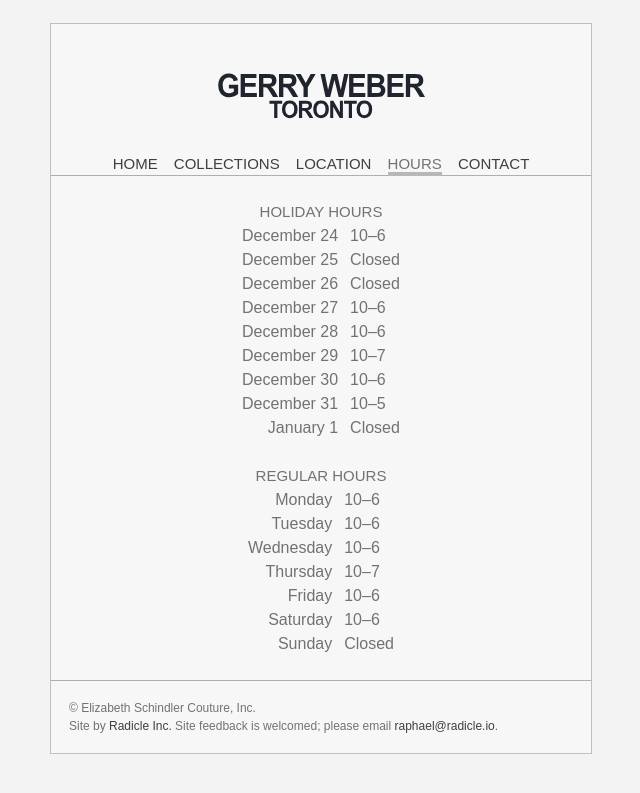
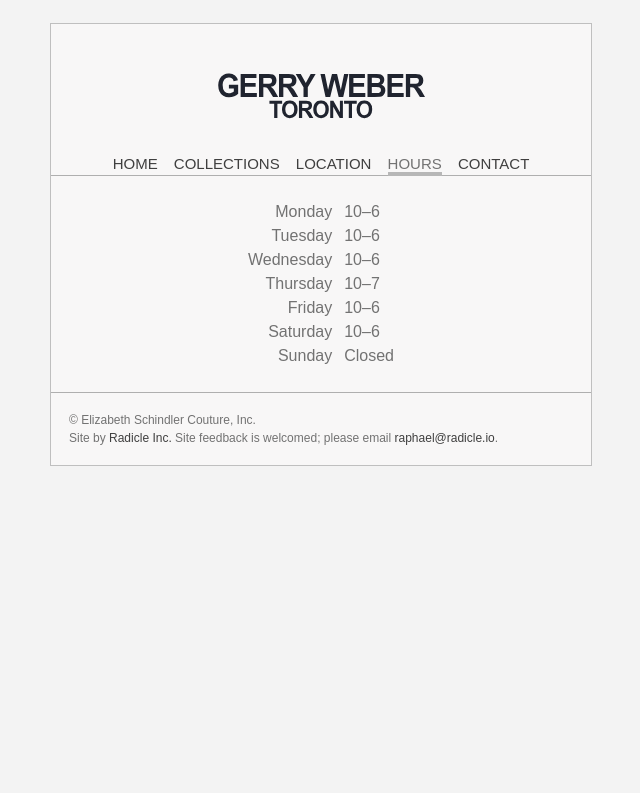
Before and after one commit to RadicleStudios/GWTorWebsite, a Jekyll site: the page built from hours.html, in a window 1280 px wide. Shown: the top 793 px of the page, without its empty margins (319-959 px from the left). Built offline with Jekyll 4.4.1, drawn with Linux system fonts in a browser that asks for light colours.

Commit message:
Update hours

```diff
--- a/hours.html
+++ b/hours.html
@@ -2,19 +2,6 @@
 layout: default
 ---
 <section class="centering">
-  <h2>Holiday Hours</h2>
-  <table class="centered">
-    <tr><td style="text-align: right; padding-right: 6px">December 24</td>   <td style="text-align: left; padding-left: 6px">10&ndash;6</td></tr>
-    <tr><td style="text-align: right; padding-right: 6px">December 25</td>  <td style="text-align: left; padding-left: 6px">Closed</td></tr>
-    <tr><td style="text-align: right; padding-right: 6px">December 26</td><td style="text-align: left; padding-left: 6px">Closed</td></tr>
-    <tr><td style="text-align: right; padding-right: 6px">December 27</td> <td style="text-align: left; padding-left: 6px">10&ndash;6</td></tr>
-    <tr><td style="text-align: right; padding-right: 6px">December 28</td>   <td style="text-align: left; padding-left: 6px">10&ndash;6</td></tr>
-    <tr><td style="text-align: right; padding-right: 6px">December 29</td> <td style="text-align: left; padding-left: 6px">10&ndash;7</td></tr>
-    <tr><td style="text-align: right; padding-right: 6px">December 30</td>   <td style="text-align: left; padding-left: 6px">10&ndash;6</td></tr>
-    <tr><td style="text-align: right; padding-right: 6px">December 31</td>   <td style="text-align: left; padding-left: 6px">10&ndash;5</td></tr>
-    <tr><td style="text-align: right; padding-right: 6px">January 1</td>   <td style="text-align: left; padding-left: 6px">Closed</td></tr>
-  </table>
-  <h2>Regular Hours</h2>
   <table class="centered">
     <tr><td style="text-align: right; padding-right: 6px">Monday</td>   <td style="text-align: left; padding-left: 6px">10&ndash;6</td></tr>
     <tr><td style="text-align: right; padding-right: 6px">Tuesday</td>  <td style="text-align: left; padding-left: 6px">10&ndash;6</td></tr>
```
